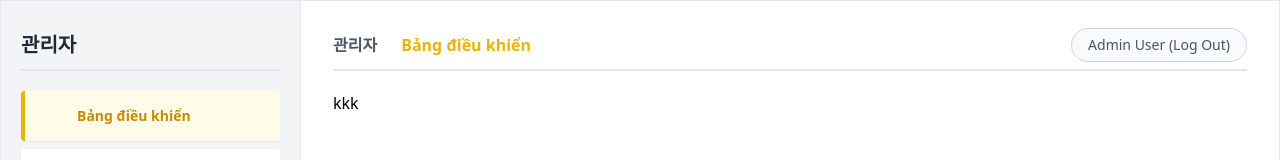
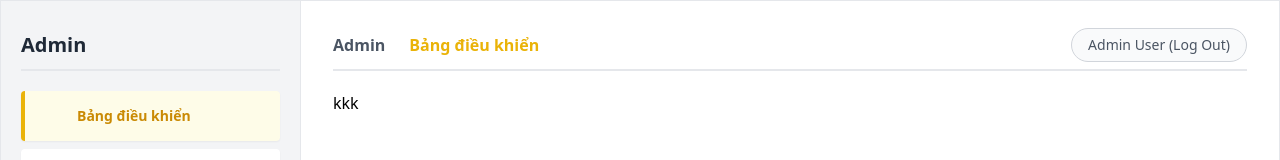
Before and after one commit to SongDuy/web-an-thanh-food, a React (Create React App) app: page /admin/dashboard in a window 1280 px wide. Shown: the top 160 px of the page. Built offline with nearby package versions, Linux system fonts and the light colour scheme; some icons are missing; what i18n-iso-countries would draw is missing.

Commit message:
Update new

```diff
--- a/src/layouts/AdminLayout.js
+++ b/src/layouts/AdminLayout.js
@@ -9,7 +9,7 @@ const AdminLayout = ({ children, menuItems, isTitle, handleNavigation, mockAdmin
                 <div className="w-[300px] h-full py-5 bg-gray-100 border-r flex-shrink-0">
                     <div className="w-full px-5">
                         <div className="w-full h-[50px] flex items-center border-b-2">
-                            <h1 className="font-bold text-xl text-gray-800">관리자</h1>
+                            <h1 className="font-bold text-xl text-gray-800">Admin</h1>
                         </div>
                     </div>
 
--- a/src/pages/admin/index.js
+++ b/src/pages/admin/index.js
@@ -77,7 +77,7 @@ const AdminPage = () => {
       {/* Header */}
       <div className="w-full h-[50px] flex items-center border-b-2 mb-5">
         <div className="flex items-center text-gray-600">
-          <h1 className="font-semibold">관리자</h1>
+          <h1 className="font-semibold">Admin</h1>
           <NavigateNextIcon className="mx-1" />
           <span className="font-semibold text-yellow-500">
             {currentMenuLabel}
```
